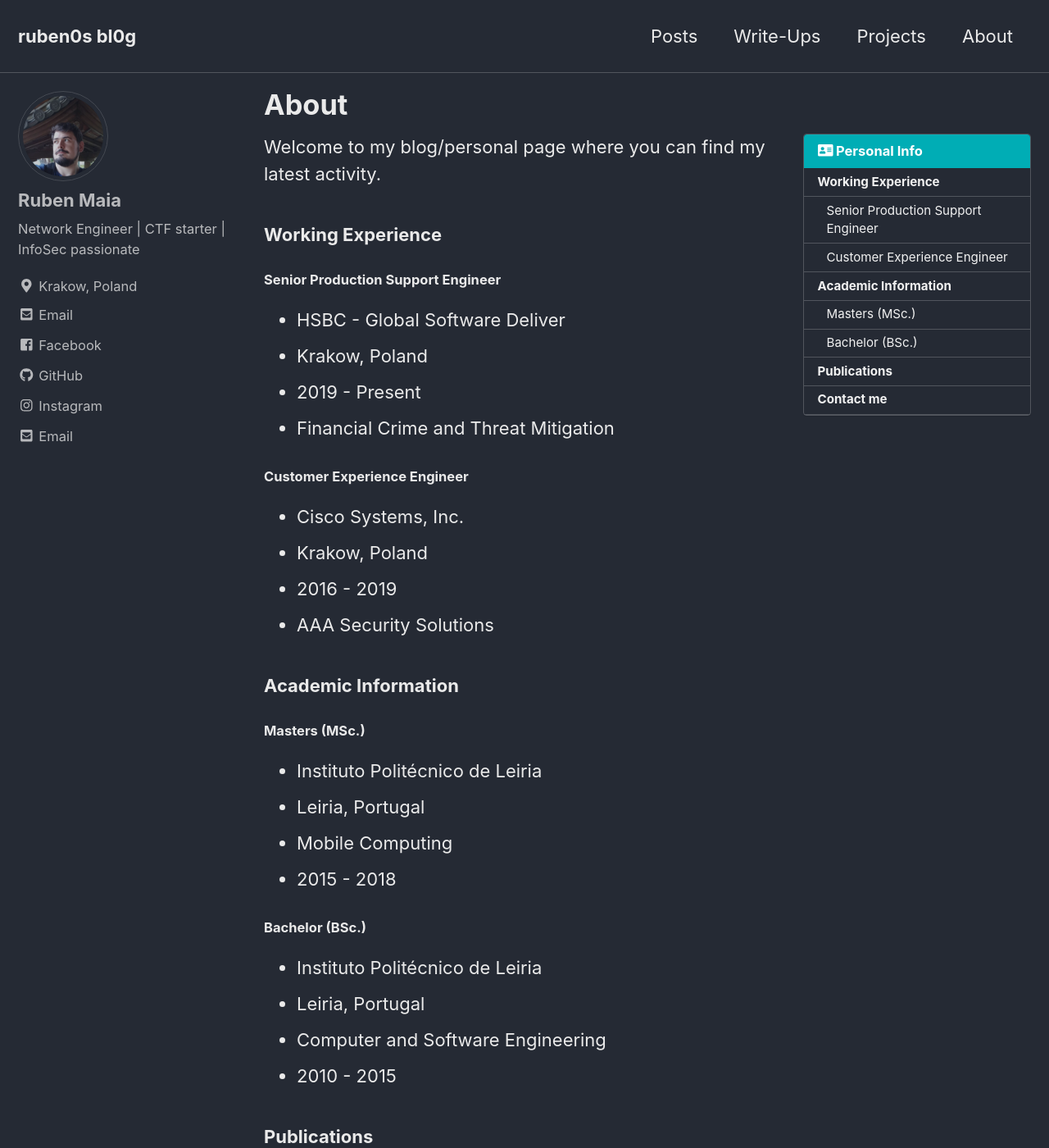
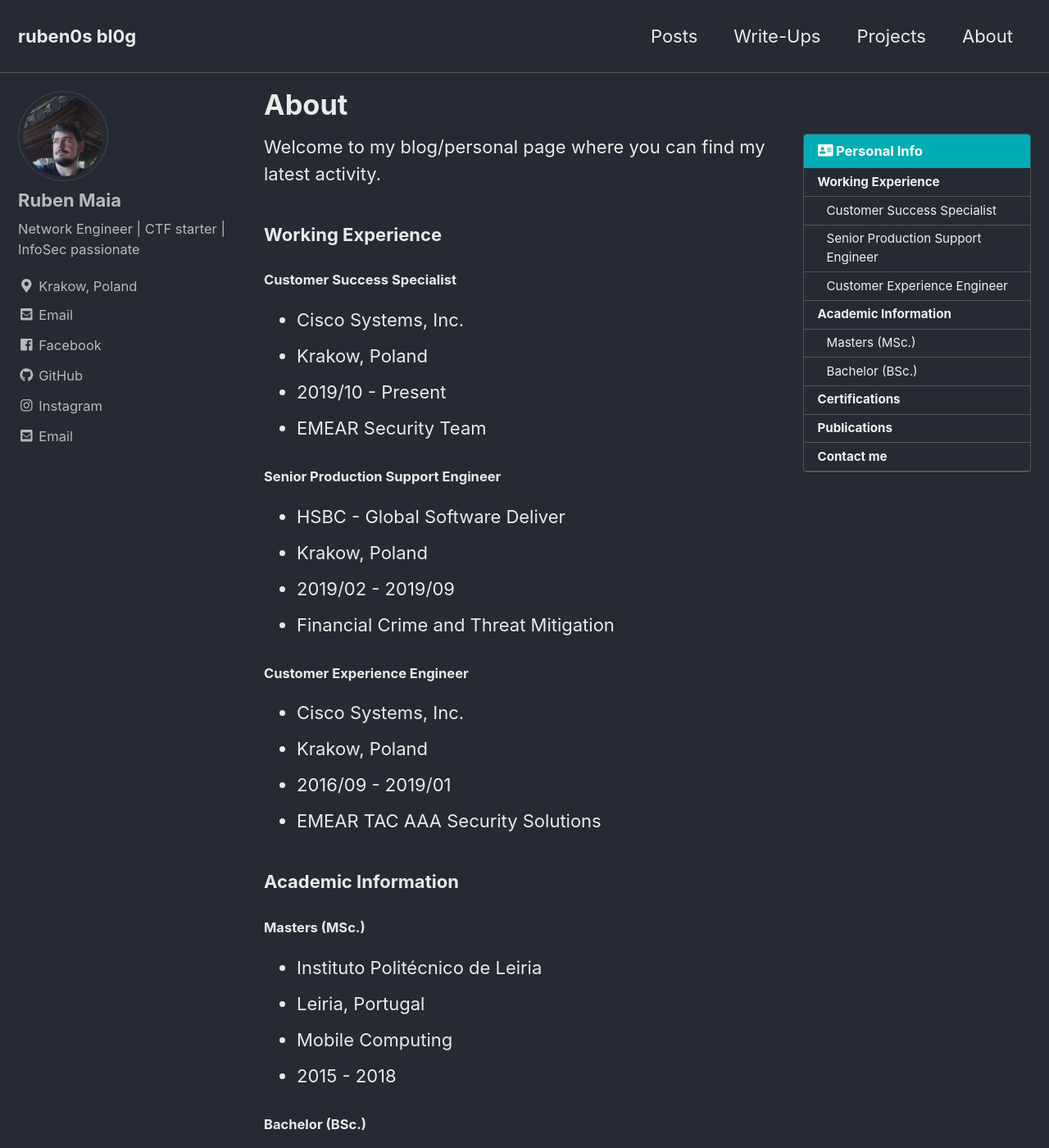
Before and after one commit to rbnmaia/rbnmaia.github.io, a Jekyll site: the page built from _pages/about.md, in a window 1280 px wide and 1400 px high. Shown: the whole window at 82% size. Built offline with Jekyll 4.4.1, drawn with Linux system fonts in a browser that asks for light colours; cached includes are drawn as plain includes; some of the changed text lies outside the part shown.

Commit message:
Update about.md

```diff
--- a/_pages/about.md
+++ b/_pages/about.md
@@ -11,20 +11,26 @@ Welcome to my blog/personal page where you can find my latest activity.
 
 ### Working Experience
 
+#### Customer Success Specialist
+
+* Cisco Systems, Inc.
+* Krakow, Poland
+* 2019/10 - Present
+* EMEAR Security Team
 
 #### Senior Production Support Engineer
 
 * HSBC - Global Software Deliver
 * Krakow, Poland
-* 2019 - Present
+* 2019/02 - 2019/09
 * Financial Crime and Threat Mitigation
 
 #### Customer Experience Engineer
 
 * Cisco Systems, Inc.
 * Krakow, Poland
-* 2016 - 2019
-* AAA Security Solutions
+* 2016/09 - 2019/01
+* EMEAR TAC AAA Security Solutions
 
 
 ### Academic Information
@@ -43,6 +49,13 @@ Welcome to my blog/personal page where you can find my latest activity.
 * Computer and Software Engineering
 * 2010 - 2015
 
+### Certifications
+
+* CCNP Security
+* Cisco Implementing and Configuring Identity Services Engine Specialist
+* Cisco Security Core Specialist
+* Cisco DevNet Associate
+
 ### Publications
 
 On the link below you can find my Master thesis, available for public notes.
```
